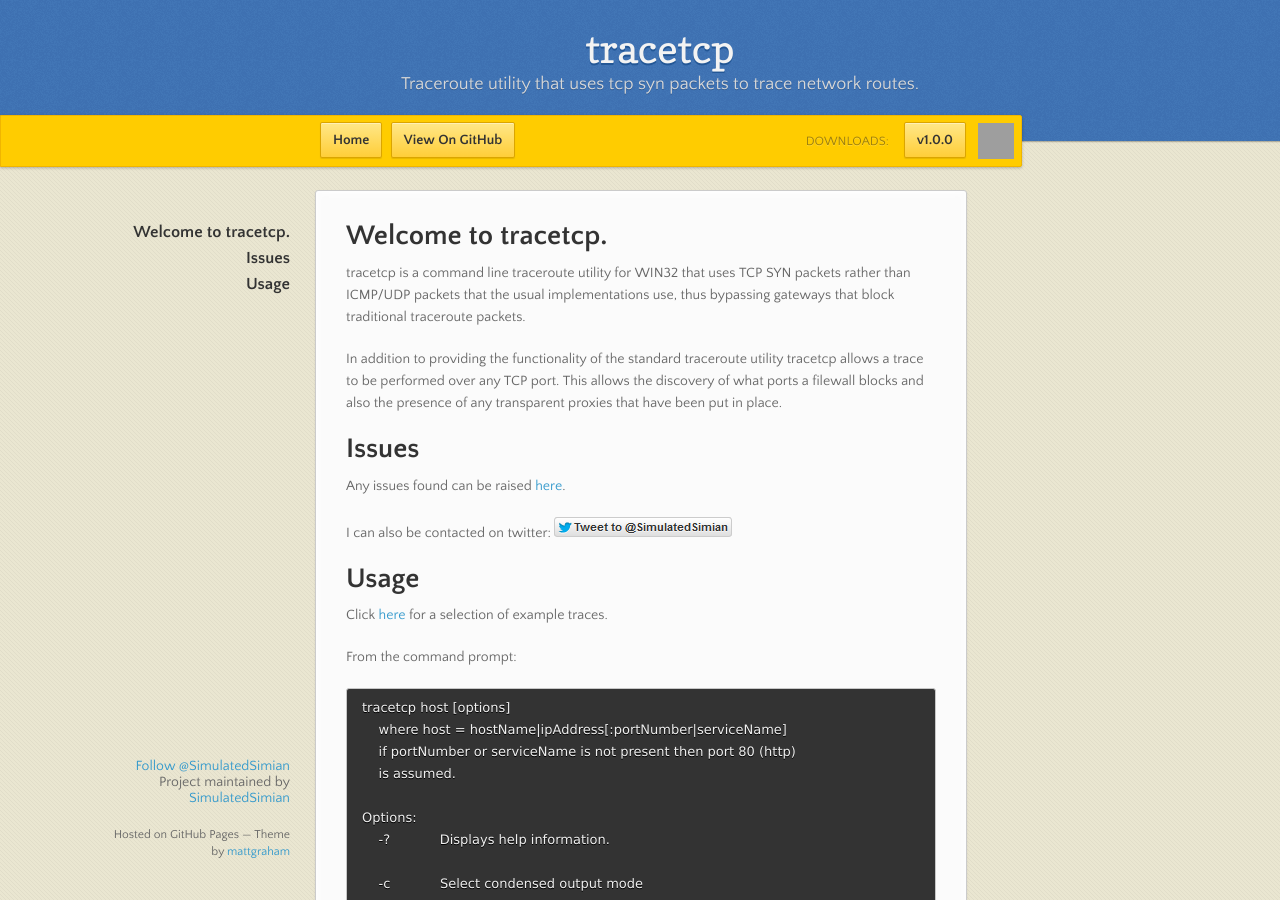
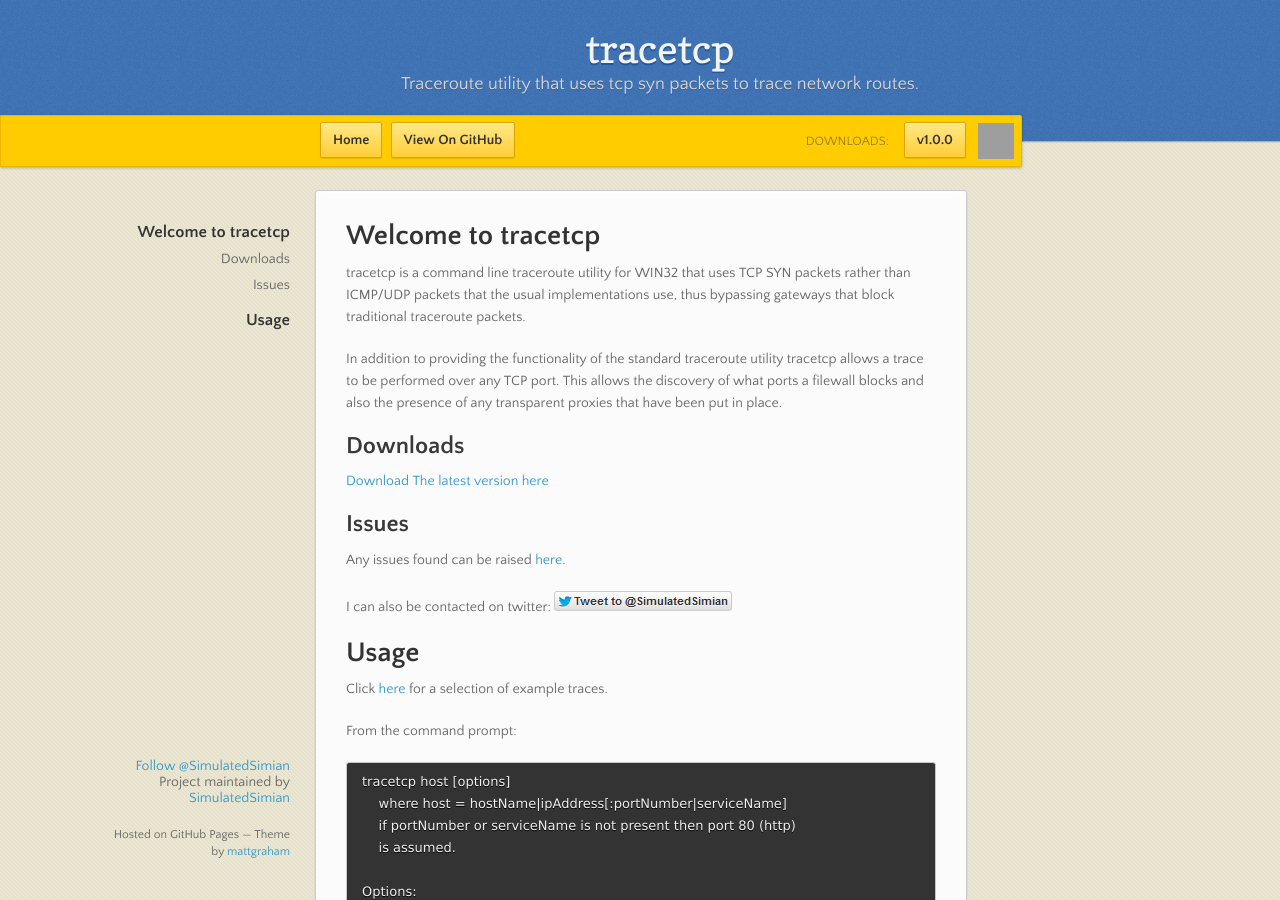
Before and after one commit to SimulatedSimian/SimulatedSimian.github.io, a Jekyll site: the page built from tracetcp.md, in a window 1280 px wide and 900 px high. Built offline with Jekyll 4.4.1, drawn with Linux system fonts in a browser that asks for light colours; nearby versions of some CDN libraries; Markdown is read by kramdown in place of the engine named in the settings; comment, search, counter and statistics services are not loaded; grey boxes are pictures that could not be loaded.

Commit message:
Update tracetcp.md

```diff
--- a/tracetcp.md
+++ b/tracetcp.md
@@ -12,13 +12,17 @@
 
 ---
 
-# Welcome to tracetcp.
+# Welcome to tracetcp
 
 tracetcp is a command line traceroute utility for WIN32 that uses TCP SYN packets rather than ICMP/UDP packets that the usual implementations use, thus bypassing gateways that block traditional traceroute packets.
 
 In addition to providing the functionality of the standard traceroute utility tracetcp allows a trace to be performed over any TCP port. This allows the discovery of what ports a filewall blocks and also the presence of any transparent proxies that have been put in place.
 
-#Issues
+## Downloads
+
+[Download The latest version here](http://simulatedsimian.github.io/tracetcp_download.html)
+
+## Issues
 
 Any issues found can be raised [here](https://github.com/SimulatedSimian/tracetcp/issues).
 
```
